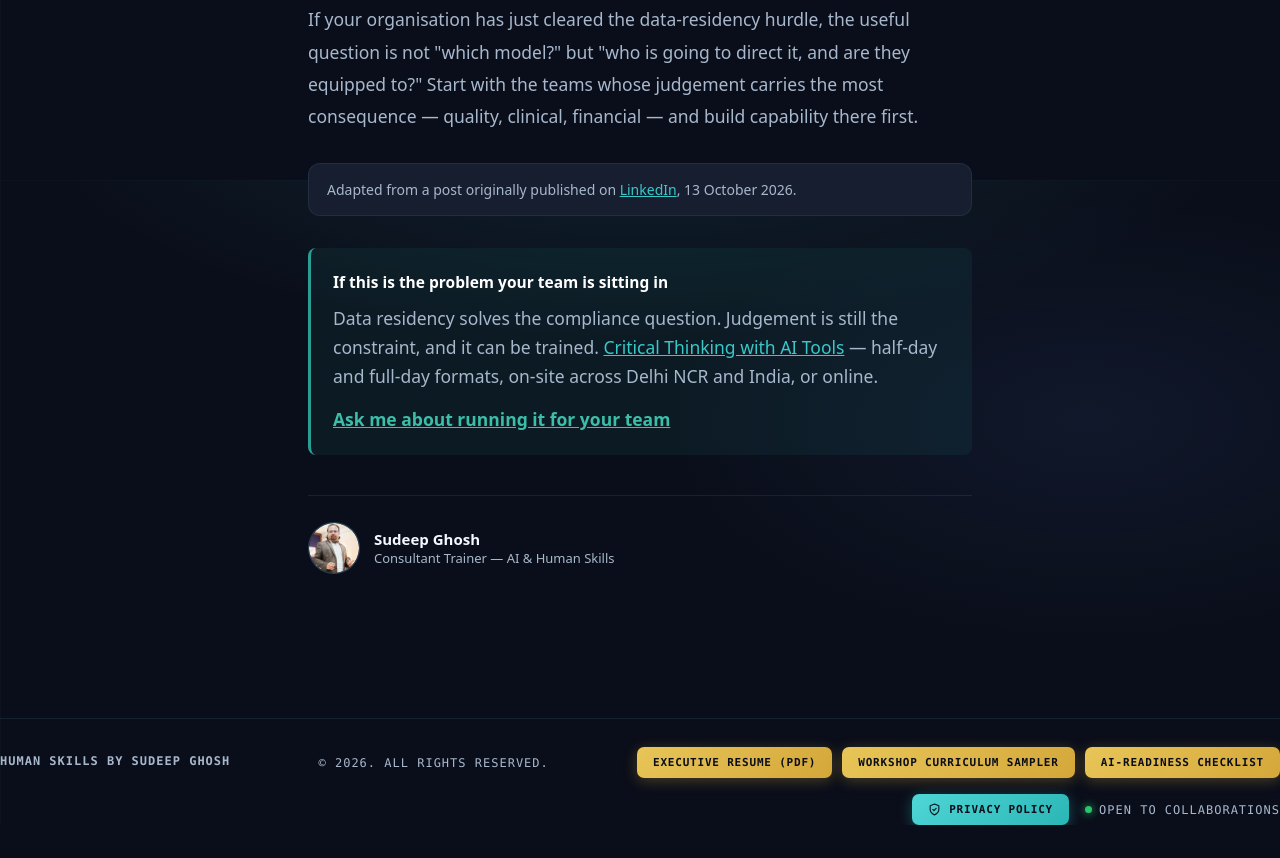
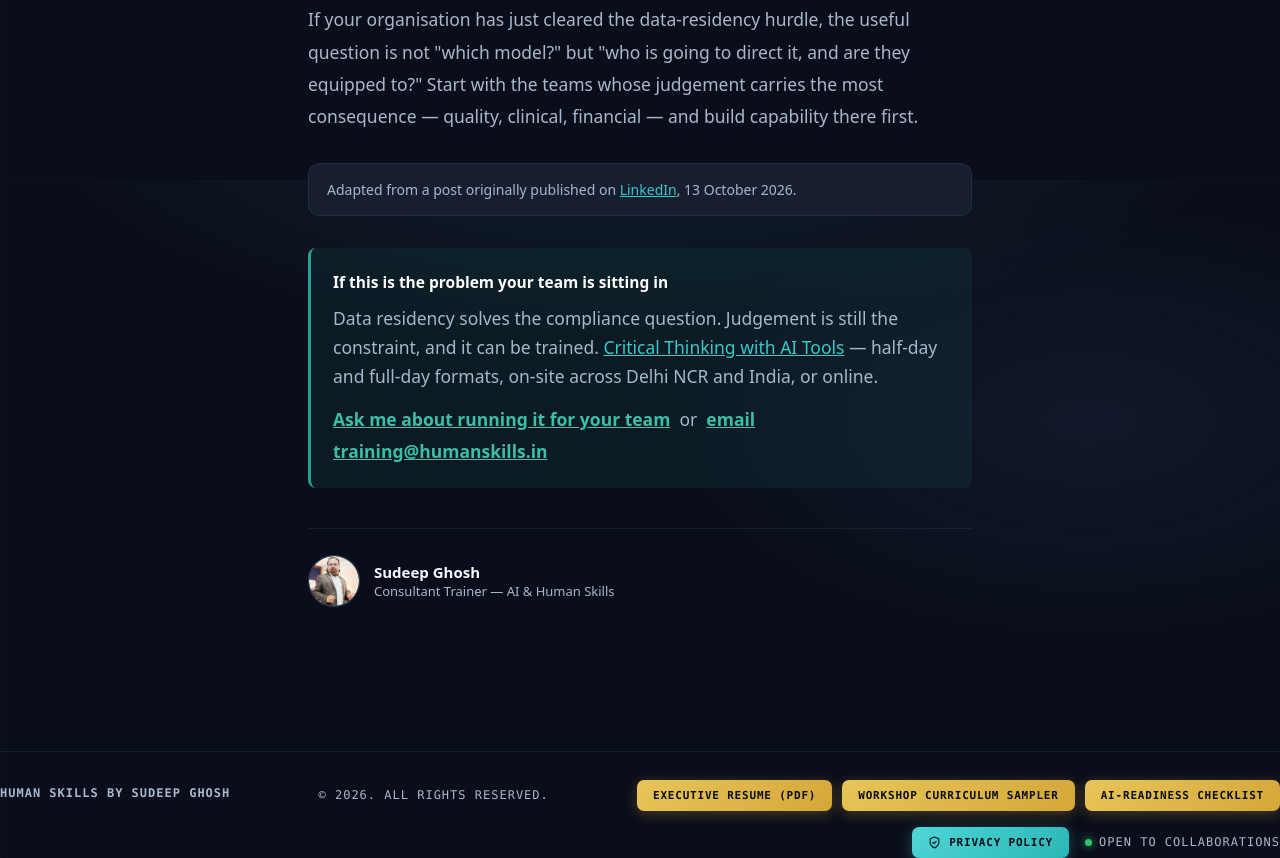
Before and after one commit to ghoshsudeep27-commits/Sudeep-Digital-Profile, a plain HTML site: page blog/claude-in-country-india.html in a window 1280 px wide. Shown: the part 2220-3078 px from the top of the page. Before the commit the page ends 3045 px from the top, so only its background shows below. Drawn offline with Linux system fonts and the light colour scheme.

Commit message:
feat: contact button in nav + direct email in post CTA (blog/claude-in-country-india.html)

```diff
--- a/blog/claude-in-country-india.html
+++ b/blog/claude-in-country-india.html
@@ -2085,7 +2085,7 @@ html, body { overflow-x: clip; }
   <div class="post-cta" role="note" style="margin:32px 0 12px;padding:20px 22px;border-left:3px solid #2a9e94;background:rgba(42,158,148,.09);border-radius:8px;color:#e4ecf5;">
     <p style="margin:0 0 8px;font-weight:700;color:#ffffff;font-size:15.5px;">If this is the problem your team is sitting in</p>
     <p style="margin:0 0 12px;line-height:1.65;">Data residency solves the compliance question. Judgement is still the constraint, and it can be trained. <a href="../critical-thinking-with-ai-training.html">Critical Thinking with AI Tools</a> &mdash; half-day and full-day formats, on-site across Delhi NCR and India, or online.</p>
-    <p style="margin:0;"><a href="../contact.html" style="color:#3cbea8;font-weight:600;text-decoration:underline;">Ask me about running it for your team</a></p>
+    <p style="margin:0;"><a href="../contact.html" style="color:#3cbea8;font-weight:600;text-decoration:underline;">Ask me about running it for your team</a> &nbsp;or&nbsp; <a href="mailto:training@humanskills.in?subject=Enquiry%20from%20your%20website" style="color:#3cbea8;font-weight:600;text-decoration:underline;">email training@humanskills.in</a></p>
   </div>
   <div class="byline">
     <img class="byline__img" src="../images/portrait.png" alt="Sudeep Ghosh" width="52" height="52" loading="lazy">
```
